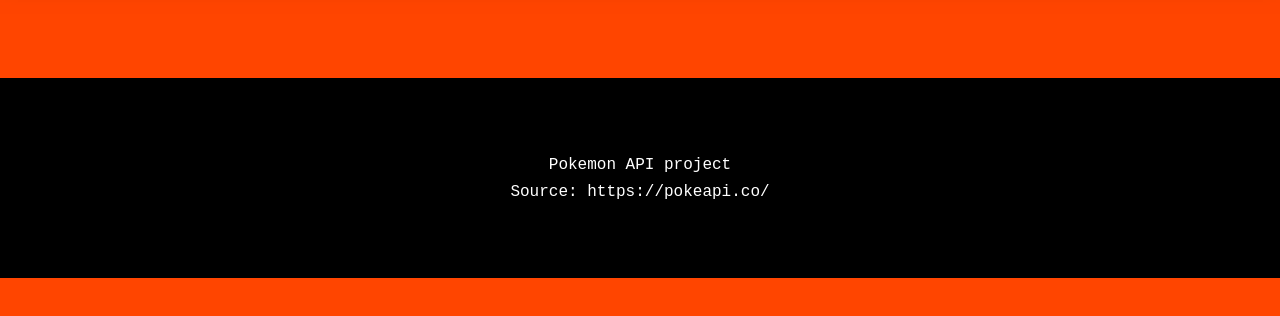
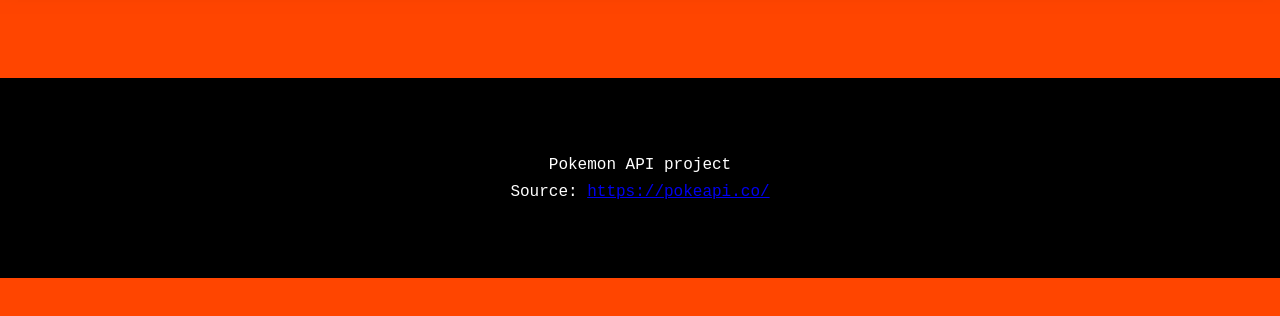
Before and after one commit to medipakpagare/apiproject, a plain HTML site: page index.html in a window 1280 px wide. Shown: the part 212-528 px from the top of the page. Drawn offline with Linux system fonts and the light colour scheme; no server answers.

Commit message:
Update index.html

```diff
--- a/index.html
+++ b/index.html
@@ -34,7 +34,7 @@
         <footer>
             <p>Pokemon API project</p><br>
 
-            <p>Source: <a href="https://pokeapi.co/"></a>https://pokeapi.co/</p>
+            <p>Source: <a href="https://pokeapi.co/" target="_blank">https://pokeapi.co/</a></p>
 
         </footer>
     </main>
```
